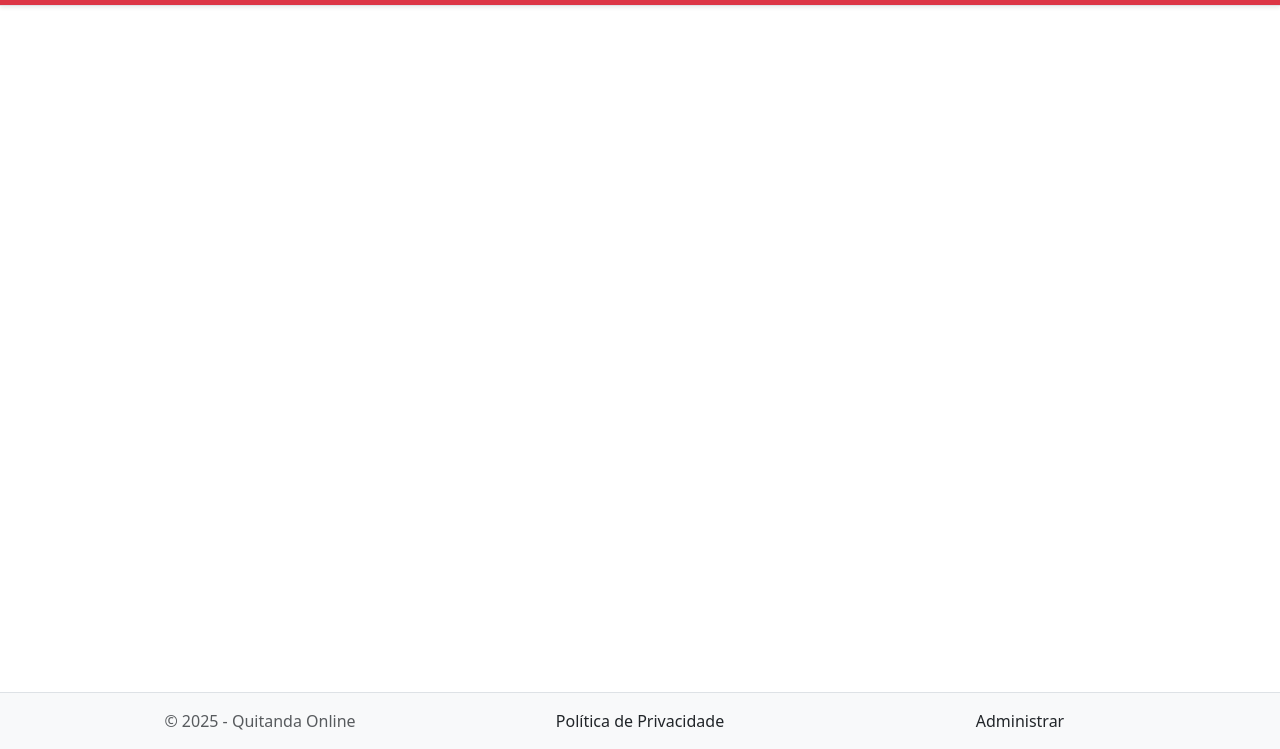
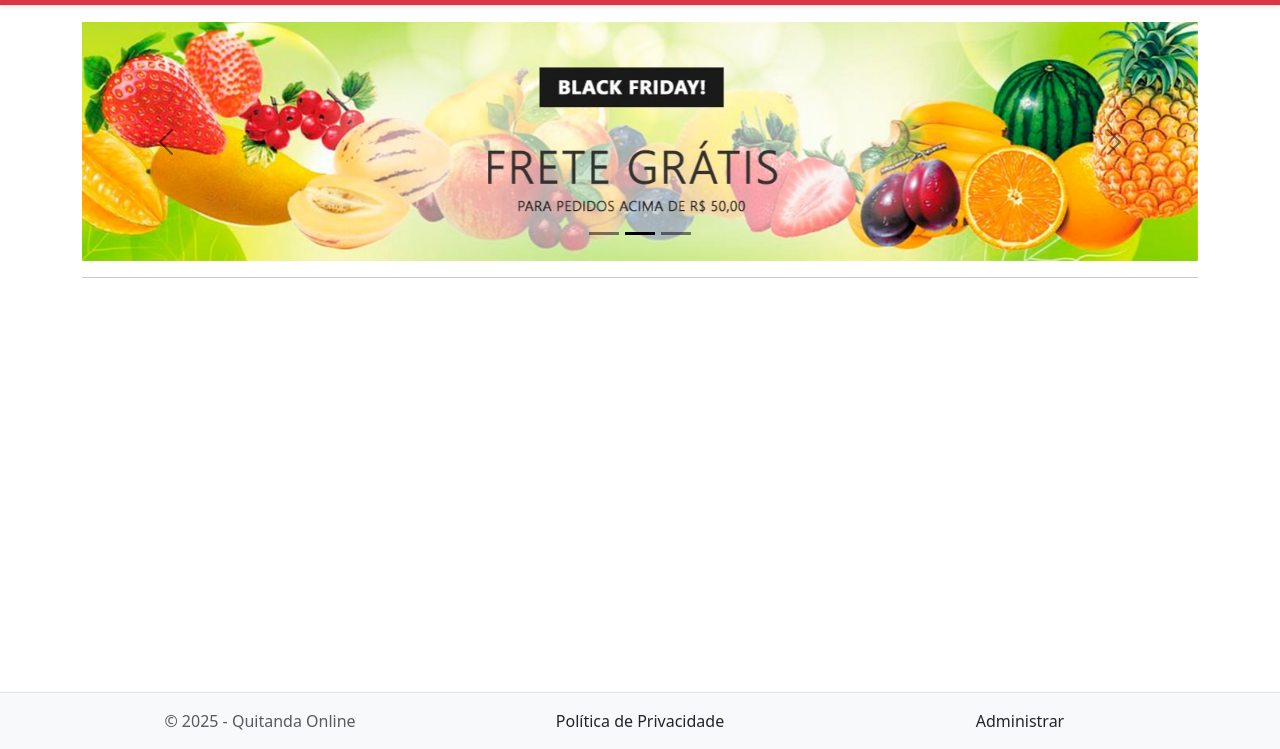
Before and after one commit to MatheusADC/Loja-Virtual, a plain HTML site: page index.html in a window 1280 px wide. Shown: the part 51-800 px from the top of the page. Drawn offline with nearby package versions, Linux system fonts and the light colour scheme.

Commit message:
Add: Criação do header

```diff
--- a/index.html
+++ b/index.html
@@ -46,8 +46,37 @@
 
     </nav>
 
-    <header>
-
+    <header class="container">
+        <div id="carouselMain" class="carousel carousel-dark slide" data-bs-ride="carousel">
+            <ol class="carousel-indicators list-unstyled">
+                <li data-bs-target="#carouselMain" data-bs-slide-to="0" class="active"></li>
+                <li data-bs-target="#carouselMain" data-bs-slide-to="1"></li>
+                <li data-bs-target="#carouselMain" data-bs-slide-to="2"></li>
+            </ol>
+            <div class="carousel-inner">
+                <div class="carousel-item active text-center" data-bs-interval="3000">
+                    <img src="img/slides/slide01.jpg" alt="" class="img-fluid d-none d-md-block">
+                    <img src="img/slides/slide01small.jpg" alt="" class="img-fluid d-block d-md-none">
+                </div>
+                <div class="carousel-item text-center" data-bs-interval="3000">
+                    <img src="img/slides/slide01.jpg" alt="" class="img-fluid d-none d-md-block">
+                    <img src="img/slides/slide01small.jpg" alt="" class="img-fluid d-block d-md-none">
+                </div>
+                <div class="carousel-item text-center" data-bs-interval="3000">
+                    <img src="img/slides/slide01.jpg" alt="" class="img-fluid d-none d-md-block">
+                    <img src="img/slides/slide01small.jpg" alt="" class="img-fluid d-block d-md-none">
+                </div>
+            </div>
+            <a class="carousel-control-prev" href="#carouselMain" role="button" data-bs-slide="prev">
+                <span class="carousel-control-prev-icon" aria-hidden="true"></span>
+                <span class="visually-hidden">Anterior</span>
+            </a>
+            <a class="carousel-control-next" href="#carouselMain" role="button" data-bs-slide="next">
+                <span class="carousel-control-next-icon" aria-hidden="true"></span>
+                <span class="visually-hidden">Próximo</span>
+            </a>
+        </div>
+        <hr class="mt-3" />
     </header>
 
     <main>
```
Also changed, not shown: img/slides/slide01.jpg (added), img/slides/slide01small.jpg (added).
